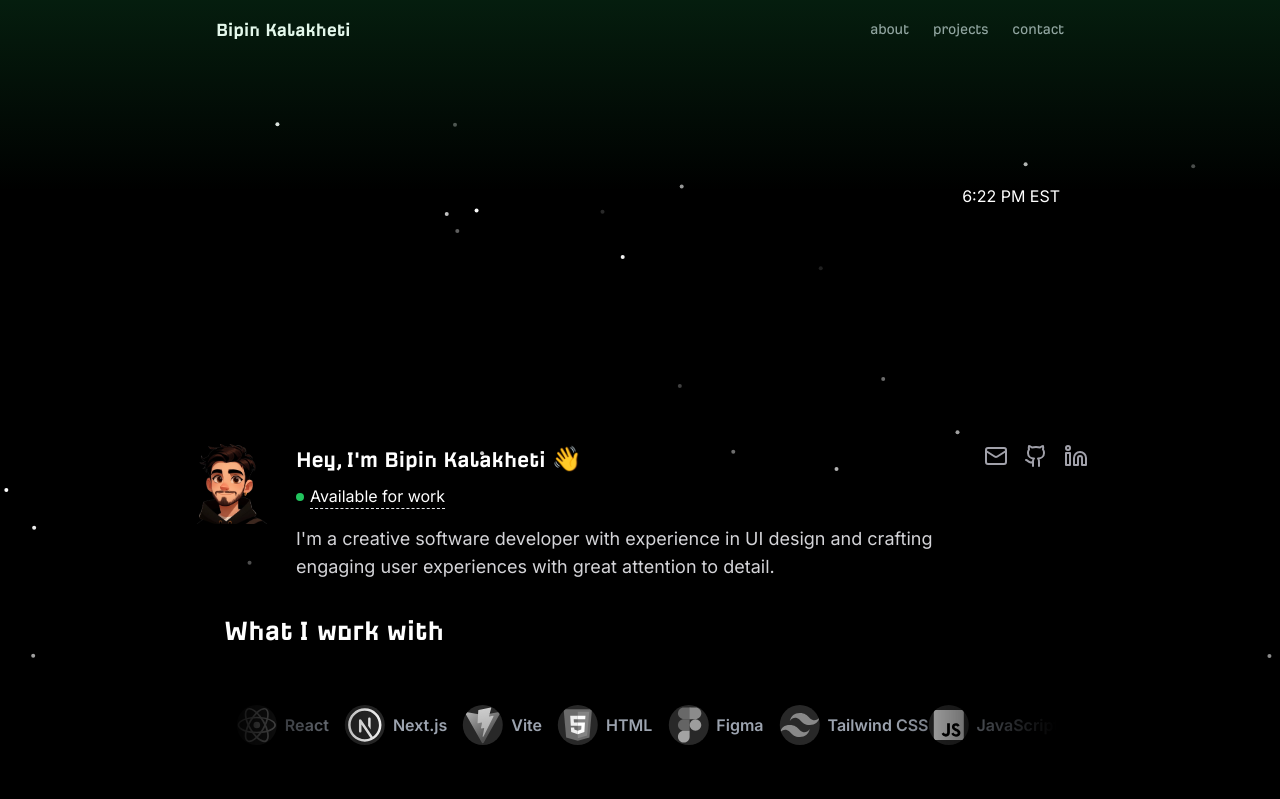
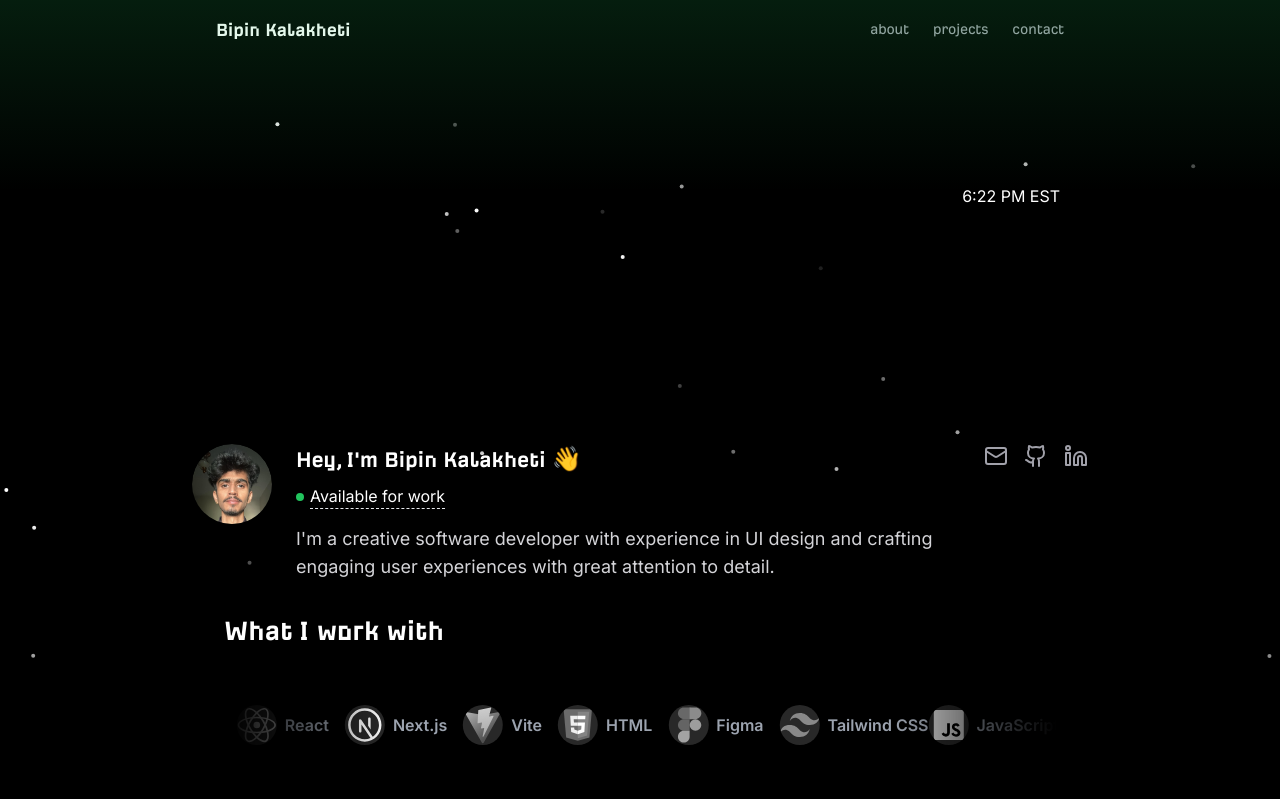
Before and after one commit to Bipin-Kalakheti/portfolio_v2, a Next.js app: page / in a window 1280 px wide. Shown: the top 799 px of the page. Built offline with nearby package versions, Linux system fonts and the light colour scheme; no server answers.

Commit message:
feat: update profile image source to JPEG format and adjust layout properties

```diff
--- a/src/components/Profile.tsx
+++ b/src/components/Profile.tsx
@@ -8,10 +8,13 @@ const ProfileSection = () => {
       <div className="w-20 h-20 relative">
         <div className="w-full h-full rounded-full overflow-hidden">
           <Image
-            src="/assets/images/profile.png"
+            src="/assets/images/profile.jpeg"
             alt="Profile"
-            layout="fill"
-            objectFit="cover"
+            width={80}
+            height={80}
+            objectFit="contain"
+            objectPosition="center"
+            className="rounded-full"
           />
         </div>
       </div>
@@ -55,8 +58,8 @@ const ProfileSection = () => {
           </div>
         </a>
         <p className="text-zinc-300 text-lg">
-          I'm a creative software developer with experience in UI design and
-          crafting engaging user experiences with great attention to detail.
+          I&apos;m a creative software developer with experience in UI design
+          and crafting engaging user experiences with great attention to detail.
         </p>
       </div>
       <div className="flex gap-4">
```
Also changed, not shown: public/assets/images/profile.jpeg (added), public/assets/images/profile1.jpeg (added).
